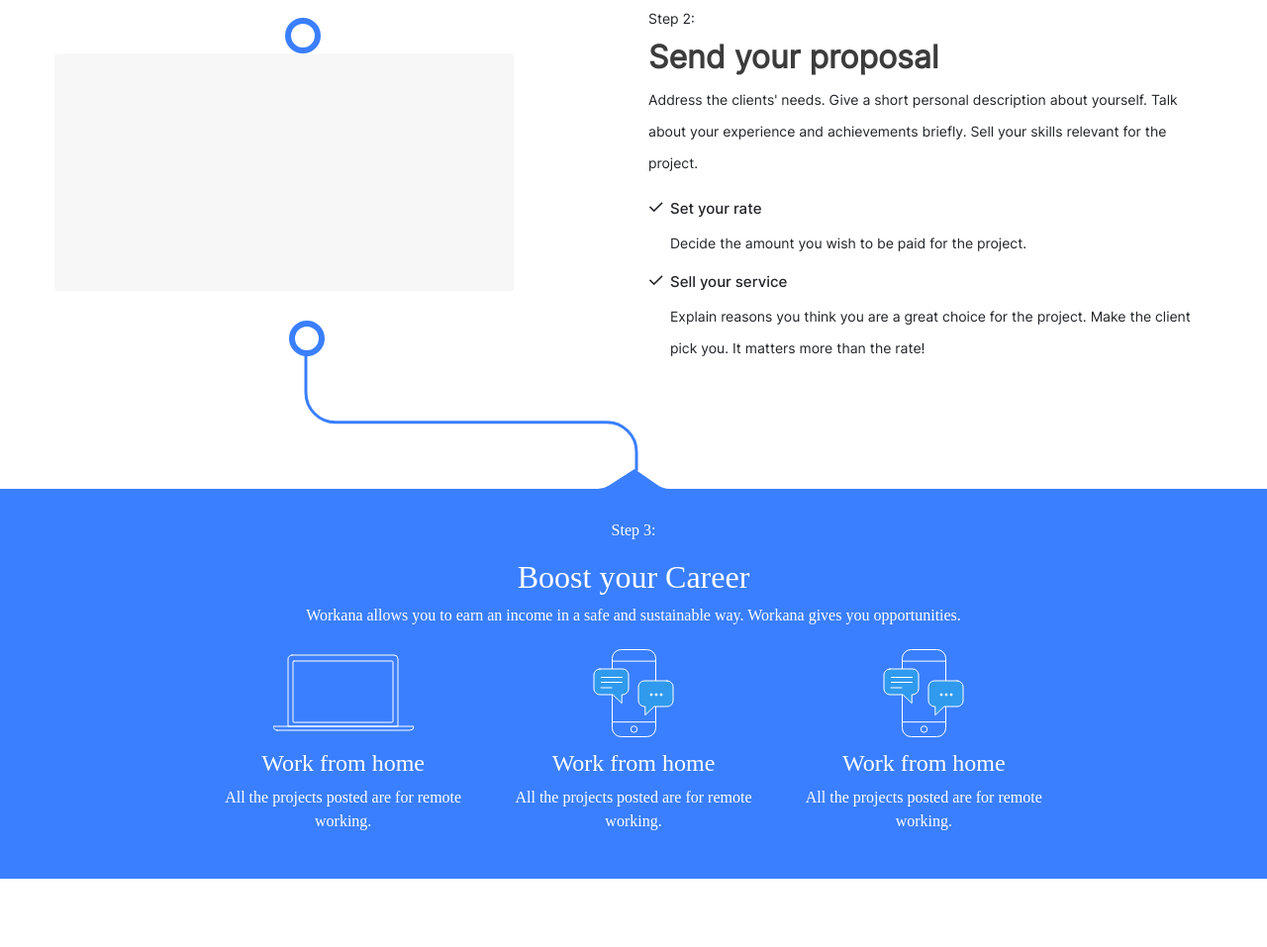
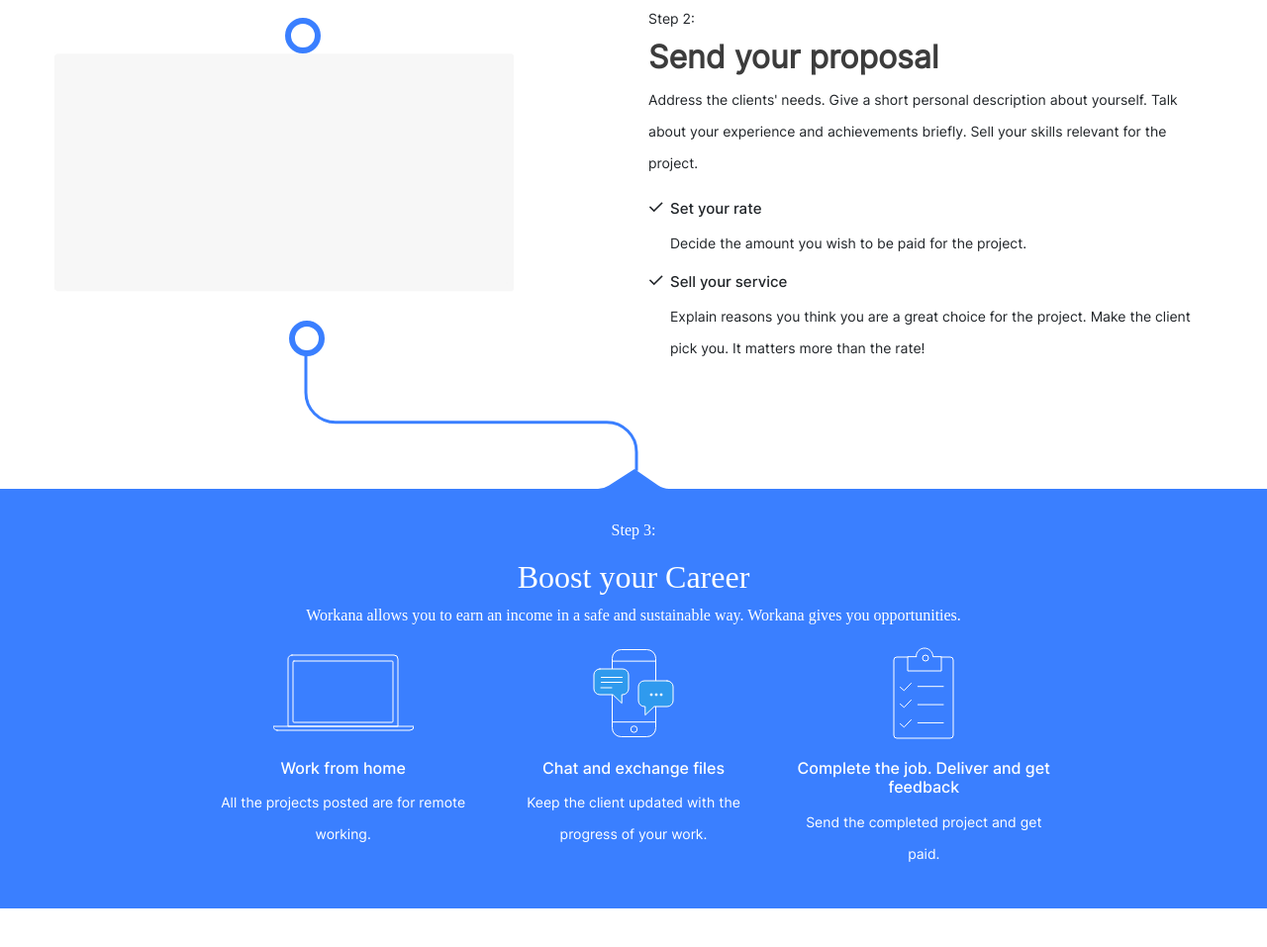
Before and after one commit to Mosaieb-Mirzaey/IranHard-how-worked, a plain HTML site: page index.html in a window 1280 px wide. Shown: the part 947-1904 px from the top of the page at 99% size. Drawn offline with Linux system fonts and the light colour scheme; a web font is replaced by a local one.

Commit message:
third day v-2

```diff
--- a/css/style.css
+++ b/css/style.css
@@ -314,9 +314,21 @@ header #navbarNav>ul>li {
     background-image: url(../images/icon/step3-Icon2.svg);
 }
 .step-3 .step-3-icon3{
-    background-image: url(../images/icon/step3-Icon2.svg);
+    background-image: url(../images/icon/step3-Icon3.svg);
 }
+.step-3 .step-3-card h4{
+    font-family: InterMedium;
+    margin-top: 9.5px;
+    margin-bottom: 9.5px;
+    font-size: 16px;
+}
+.step-3 .step-3-card p{
+    font-family: InterRegular;
+    font-size: 14px;
+    margin: 0 0 9.5px;
+    line-height: 32px;
 
+}
 
 /* Small devices (landscape phones, 576px and up) */
 @media (min-width: 360px) {
--- a/index.html
+++ b/index.html
@@ -218,15 +218,15 @@
             <div class="col-sm-4">
                 <div class="step-3-card">
                     <i class="step-3-icon2"></i>
-                    <h4>Work from home</h4>
-                    <p>All the projects posted are for remote working.</p>
+                    <h4>Chat and exchange files</h4>
+                    <p>Keep the client updated with the progress of your work.</p>
                 </div>
             </div>
             <div class="col-sm-4">
                 <div class="step-3-card">
                     <i class="step-3-icon3"></i>
-                    <h4>Work from home</h4>
-                    <p>All the projects posted are for remote working.</p>
+                    <h4>Complete the job. Deliver and get feedback</h4>
+                    <p>Send the completed project and get paid.</p>
                 </div>
             </div>
         </div>
```
